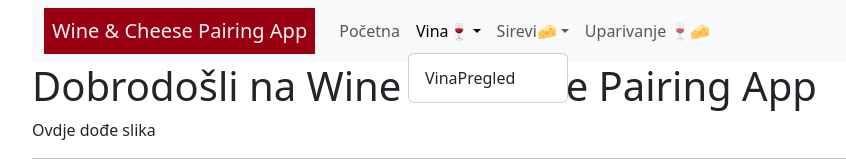
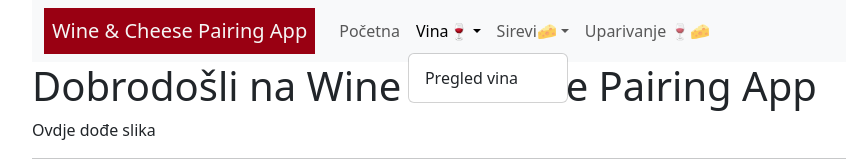
Before and after one commit to Tankred031/WineAndCheesePairingApp, a React (Vite) app: page / in a window 1280 px wide. Both pictures are taken after a click on the button "Vina🍷". Shown: the top 160 px of the page, without its empty margins (50-896 px from the left). Built offline with nearby package versions, Linux system fonts and the light colour scheme.

Commit message:
Update Izbornik.jsx

```diff
--- a/src/components/Izbornik.jsx
+++ b/src/components/Izbornik.jsx
@@ -20,13 +20,13 @@ export default function Izbornik() {
             <NavDropdown title="Vina🍷" id="basic-nav-dropdown">
                 <NavDropdown.Item
                 onClick={()=>navigate(RouteNames.VINA_PREGLED)}
-                >VinaPregled</NavDropdown.Item>
+                >Pregled vina</NavDropdown.Item>
                 </NavDropdown>
 
             <NavDropdown title="Sirevi🧀" id="basic-nav-dropdown">
                 <NavDropdown.Item
              onClick={()=>navigate(RouteNames.SIREVI_PREGLED)}
-              >SireviPregled</NavDropdown.Item>
+              >Pregled sireva</NavDropdown.Item>
               </NavDropdown>
 
             <Nav.Link
```
